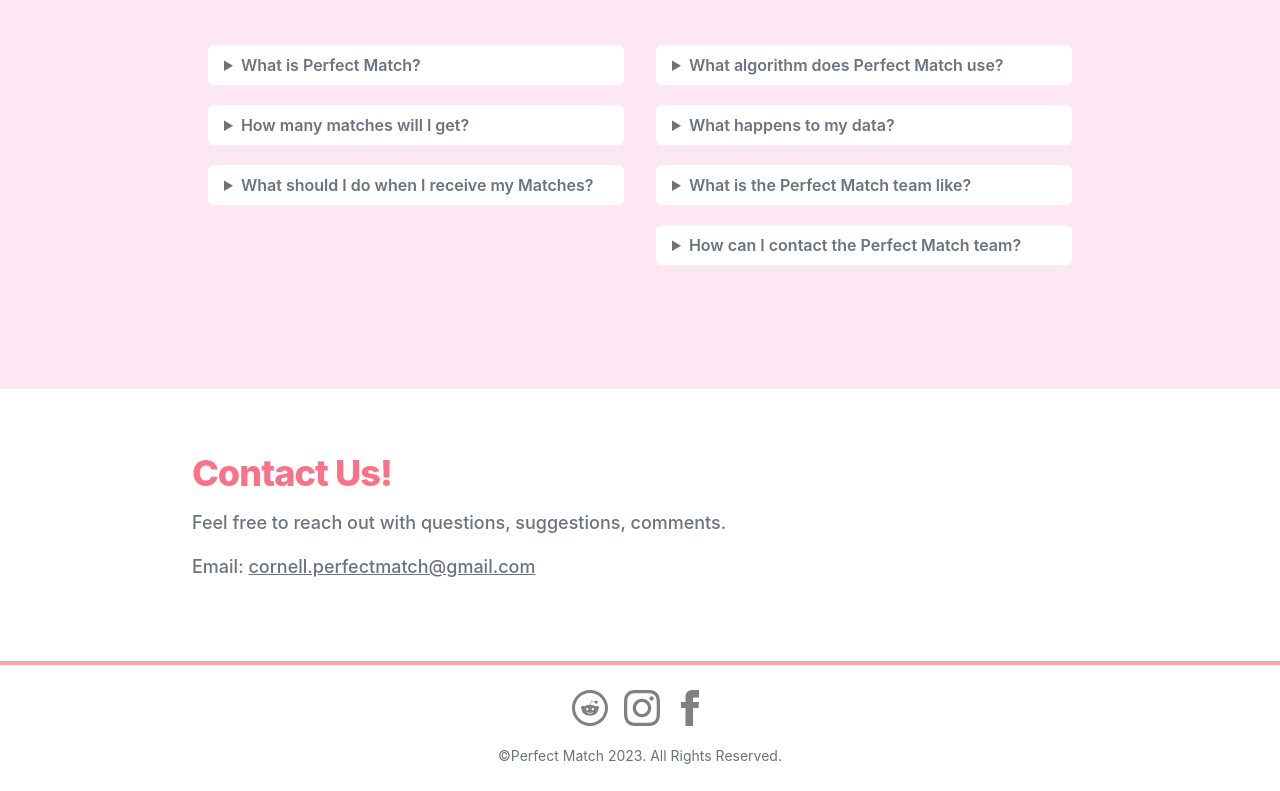
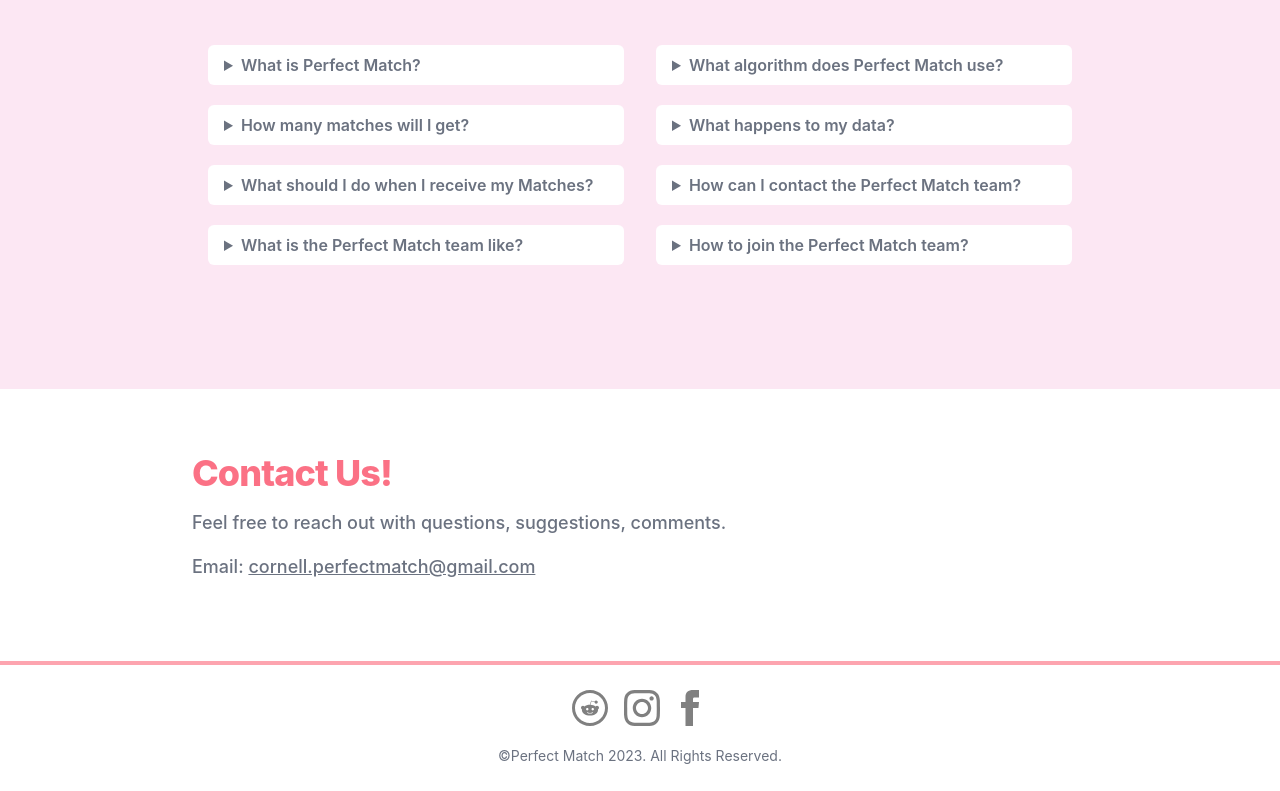
Before and after one commit to Perfect-Match-Org/perfect-match-web, a Next.js app: page /about in a window 1280 px wide. Shown: the part 1043-1834 px from the top of the page. Built offline with nearby package versions, Linux system fonts and the light colour scheme.

Commit message:
added content to FAQ

```diff
--- a/pages/about.tsx
+++ b/pages/about.tsx
@@ -274,6 +274,17 @@ const About: any = (props: any) => {
                     connect when matches are released.
                   </p>
                 </details>
+                <details className="mb-5">
+                  <summary className="font-semibold  bg-white rounded-md py-2 px-4">
+                  What is the Perfect Match team like?
+                  </summary>
+
+                  <p style={{paddingTop: "10px", paddingLeft: "15px"}}>
+                  There are currently seven members in the team. Each of us focuses
+                    on designing, developing, or marketing; there is no leader,
+                    and we make decisions together.
+                  </p>
+                </details>
               </div>
               <div className="w-full lg:w-1/2 px-4">
                 <details className="mb-5">
@@ -310,15 +321,6 @@ const About: any = (props: any) => {
                 </details>
                 <details className="mb-5">
                   <summary className="font-semibold  bg-white rounded-md py-2 px-4 cursor-pointer">
-                    What is the Perfect Match team like?
-                  </summary>
-
-                  <p style={{ paddingTop: "10px", paddingLeft: "15px" }}>
-                    Will add the answer tmr.
-                  </p>
-                </details>
-                <details className="mb-5">
-                  <summary className="font-semibold  bg-white rounded-md py-2 px-4 cursor-pointer">
                     How can I contact the Perfect Match team?
                   </summary>
 
@@ -339,6 +341,16 @@ const About: any = (props: any) => {
                       Reddit
                     </a>
                     !
+                  </p>
+                </details>
+                <details className="mb-5">
+                  <summary className="font-semibold  bg-white rounded-md py-2 px-4">
+                    How to join the Perfect Match team?
+                  </summary>
+
+                  <p style={{paddingTop: "10px", paddingLeft: "15px"}}>
+                    We welcome new members and new ideas! If you are interested in joining the team, please fill out this <a href="https://forms.gle/Jv5th8zbajVF6qN6A" className="underline">form</a> at any time.
+                    We will contact you soon.
                   </p>
                 </details>
               </div>
```
